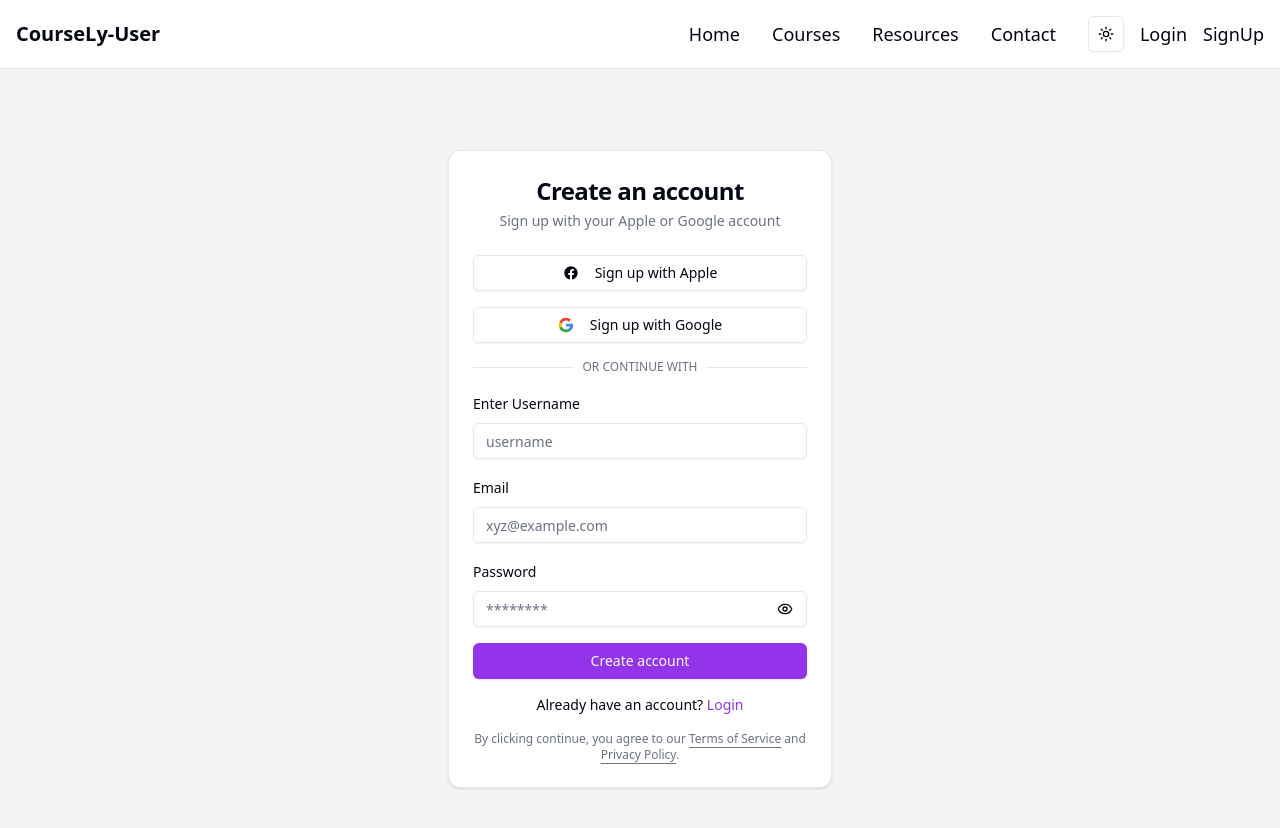
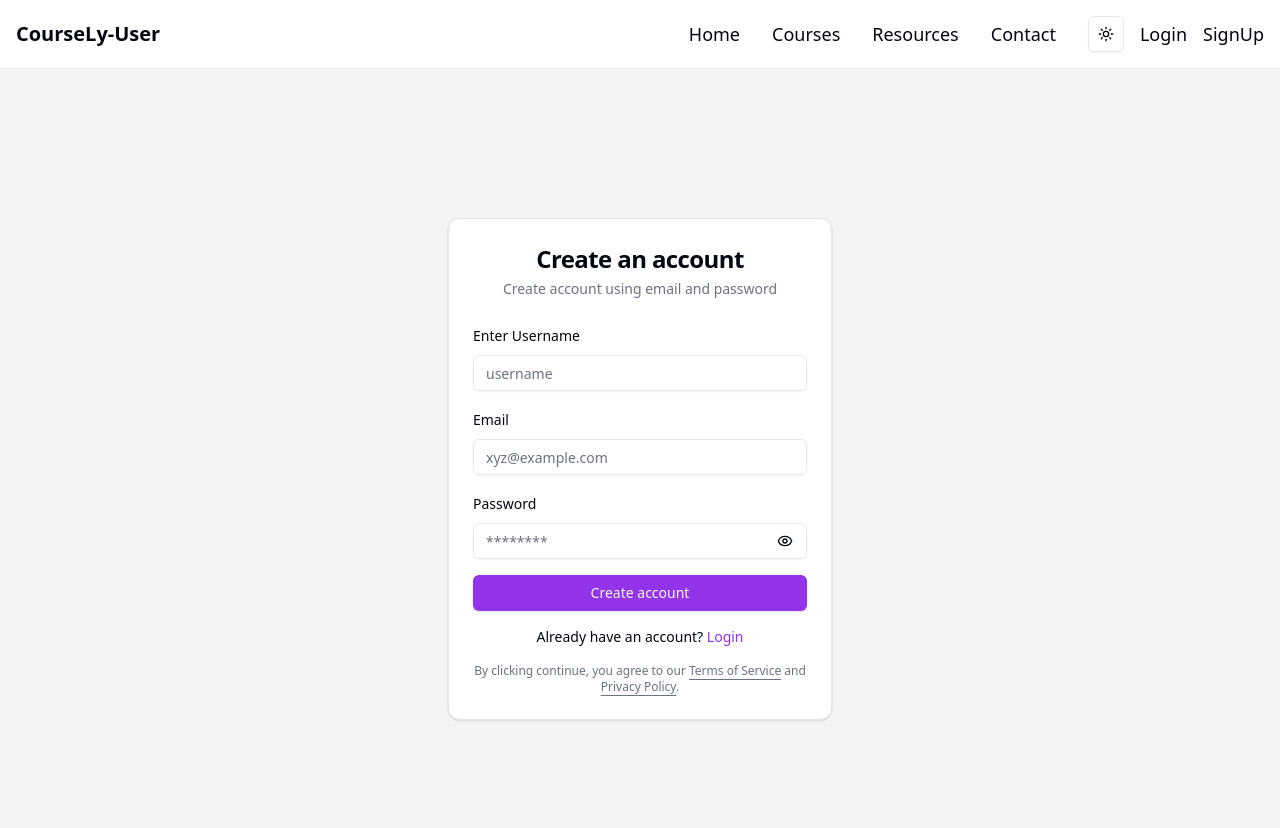
Before and after one commit to ShreyashBansod16/CourseLy, a Next.js app: page /user/signup in a window 1280 px wide. Shown: the top 828 px of the page. Built offline with nearby package versions, Linux system fonts and the light colour scheme; no server answers; the database is empty.

Commit message:
updated Signup Form

```diff
--- a/components/signup.tsx
+++ b/components/signup.tsx
@@ -60,11 +60,11 @@ export default function SignUp() {
       <CardHeader className="space-y-1 text-center">
         <CardTitle className="text-2xl">Create an account</CardTitle>
         <CardDescription>
-          Sign up with your Apple or Google account
+          Create account using email and password
         </CardDescription>
       </CardHeader>
       <CardContent className="space-y-4">
-        <div className="space-y-4">
+        {/* <div className="space-y-4">
           <Button variant="outline" className="w-full">
             <svg
               className="mr-2 h-4 w-4"
@@ -106,7 +106,7 @@ export default function SignUp() {
               Or continue with
             </span>
           </div>
-        </div>
+        </div> */}
         <div className="space-y-4">
           {/* -----------------USERNAME----------------- */}
           <div className="space-y-2">
```
